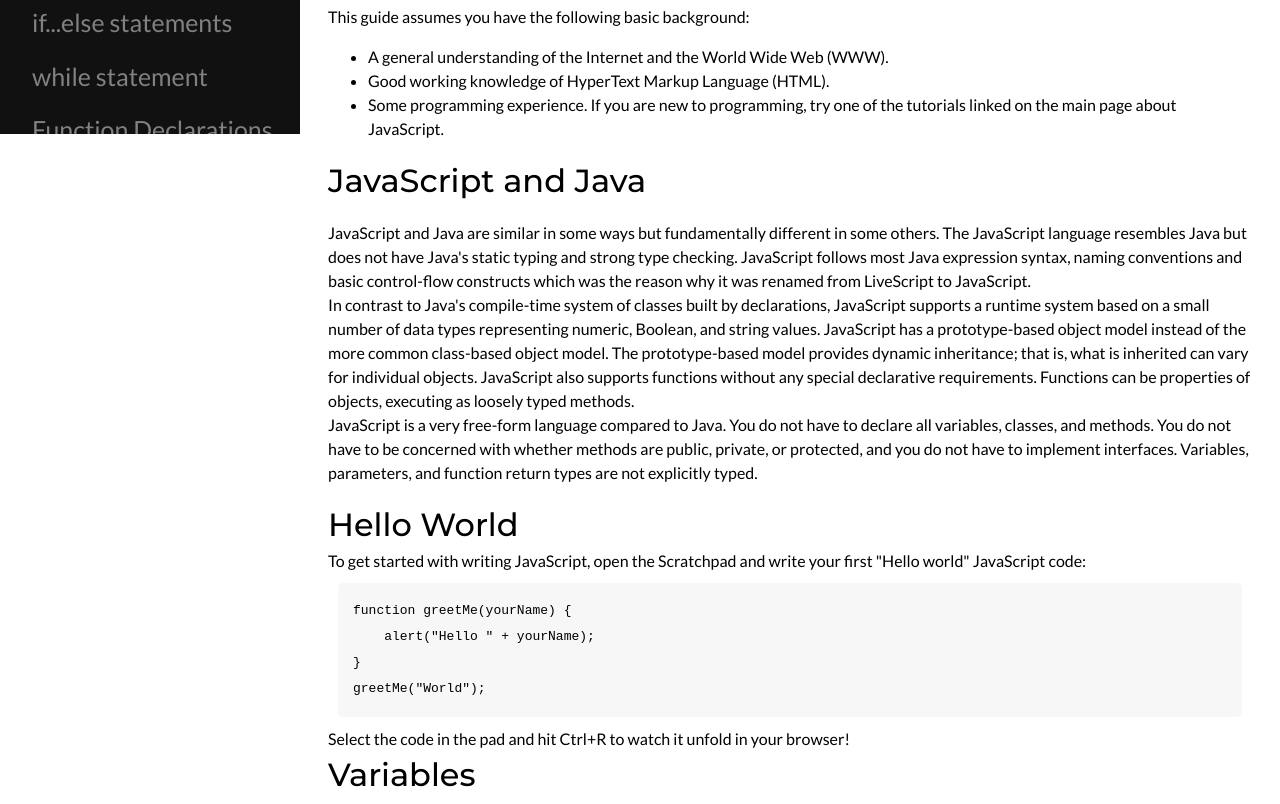
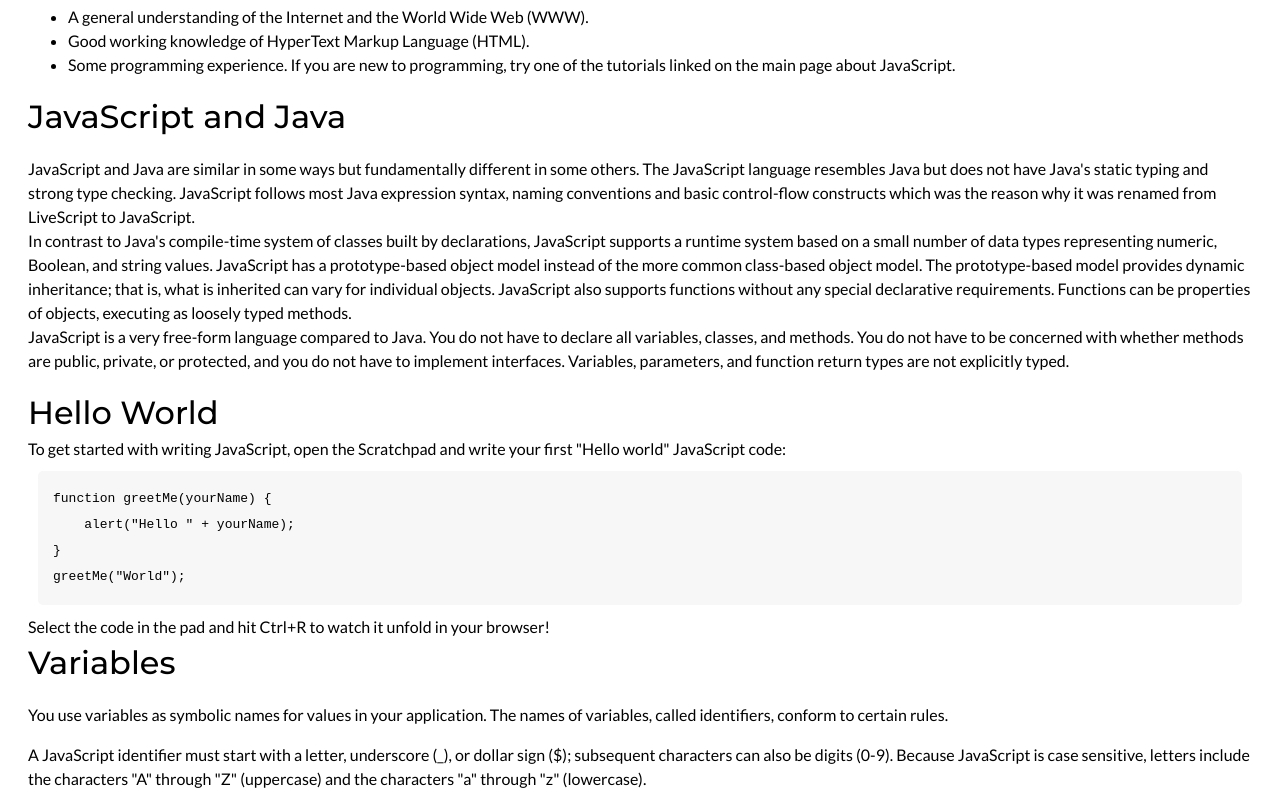
Before and after one commit to kuhlekt1v/fcc-tech-doc, a plain HTML site: page index.html in a window 1280 px wide. Shown: the part 726-1530 px from the top of the page. Drawn offline with Linux system fonts and the light colour scheme; a web font is replaced by a local one.

Commit message:
Correct sideNav (closed on page load).

```diff
--- a/sidenav.js
+++ b/sidenav.js
@@ -10,8 +10,7 @@ function openNav() {
 }
 
 var x = window.matchMedia("(max-width: 450px)")
-openNav(x)
-x.addListener(openNav)
+
 
 /* Set the width of the side navigation to 0 and the left margin of the page content to 0 */
 function closeNav() {
--- a/style.css
+++ b/style.css
@@ -110,7 +110,7 @@ code{
   padding-left: 10px;
   font-size: 1.5em;
 }
-/* On smaller screens, where height is less than 450px, change the style of the sidenav (less padding and a smaller font size) */
+/* On smaller screens, where width is less than 450px, change the style of the sidenav (less padding and a smaller font size) */
 @media screen and (max-width: 450px) {
   html{
     margin-right: -45px;
```
